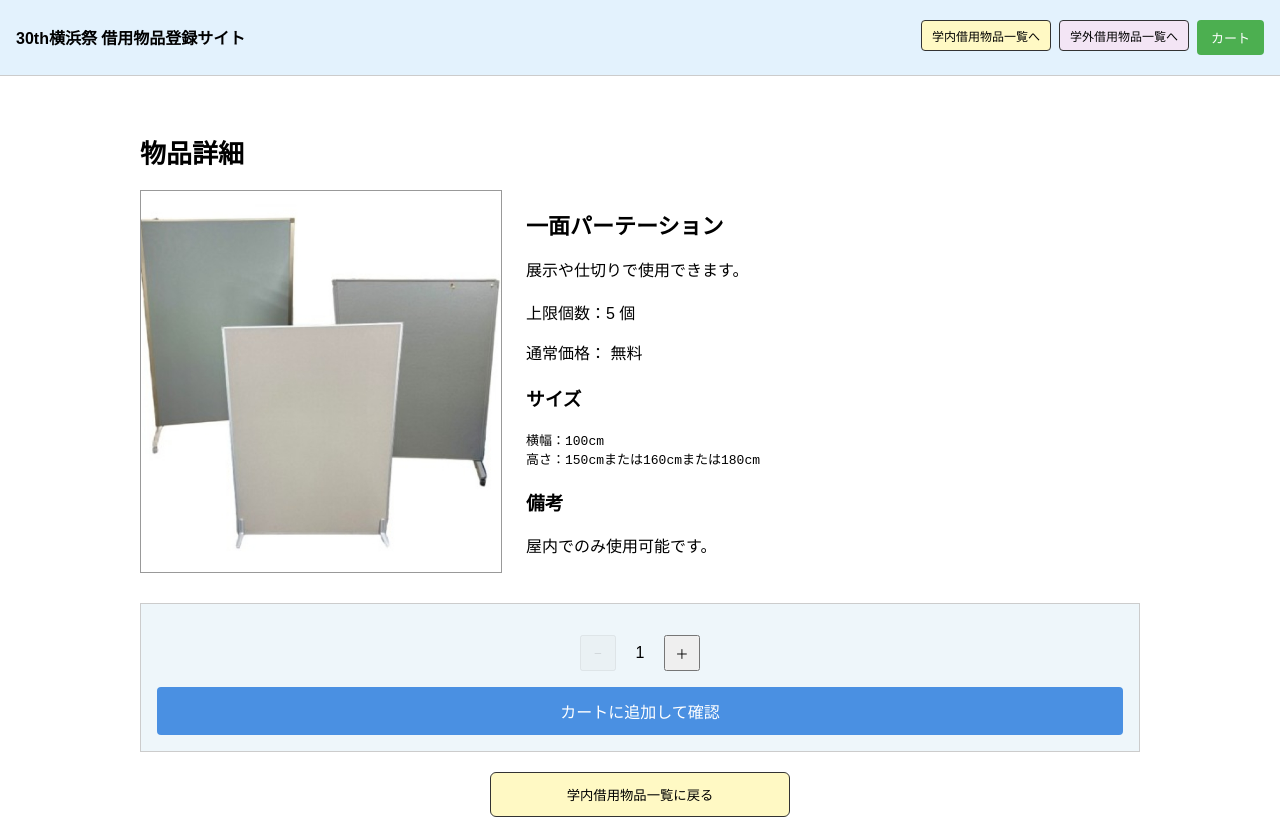
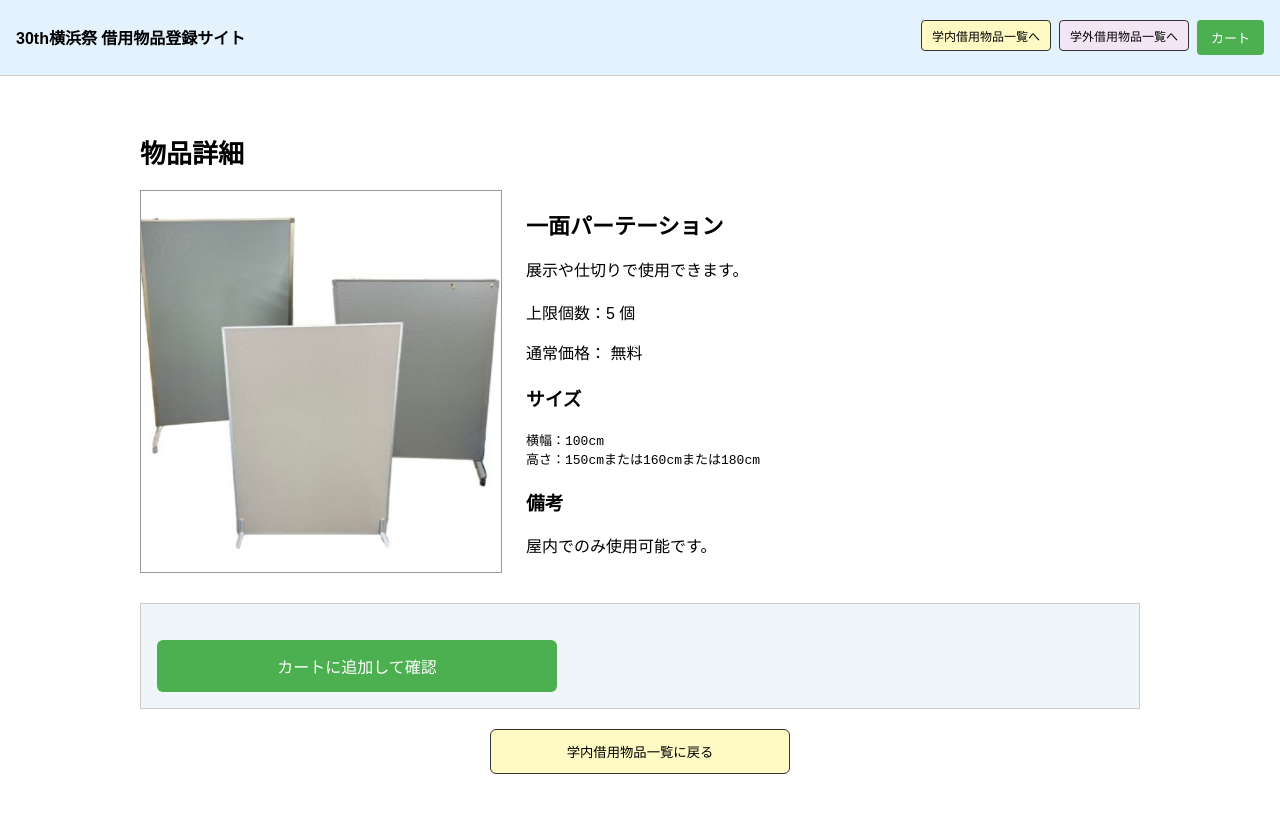
Before and after one commit to yokohamafest30kanri/yokohamasai-buppin, a Next.js app: page /items/1pa in a window 1280 px wide. After the commit the page ends 800 px from the top, so only its background shows below. Built offline with nearby package versions, Linux system fonts and the light colour scheme.

Commit message:
add item list

```diff
--- a/app/items/[id]/ItemDetailClient.tsx
+++ b/app/items/[id]/ItemDetailClient.tsx
@@ -10,74 +10,130 @@ type Props = {
 };
 
 export default function ItemDetailClient({ item }: Props) {
-  const [qty, setQty] = useState(1);
+  const router = useRouter();
   const { addToCart } = useCart();
-  const router = useRouter();
 
+  // ✅ variationごとの数量
+  const [quantities, setQuantities] = useState<Record<string, number>>(() => {
+    const initial: Record<string, number> = {};
+    item.variations?.forEach((v) => {
+      initial[v.id] = 0;
+    });
+    return initial;
+  });
+
+  // ✅ 数量変更
+  const updateQty = (id: string, newQty: number, maxQty: number) => {
+    setQuantities((prev) => ({
+      ...prev,
+      [id]: Math.max(0, Math.min(maxQty, newQty)),
+    }));
+  };
+
+  // ✅ カート追加
   const handleAddToCart = () => {
-    addToCart(item, qty);
+    if (!item.variations) return;
 
-    // state反映後に遷移
-    setTimeout(() => {
+    item.variations.forEach((v) => {
+      const qty = quantities[v.id];
+      if (qty > 0) {
+        addToCart(
+          {
+            id: v.id,
+            name: `${item.name}（${v.label}）`,
+            price: v.price,
+            maxQty: v.maxQty,
+          },
+          qty
+        );
+      }
+    });
+
     router.push("/cart");
-    }, 0);
   };
 
   return (
-    <div style={{ marginTop: "15px" }}>
-      {/* ===== 数量操作 ===== */}
+    <div style={{ marginTop: "20px" }}>
+      {/* ✅ バリエーションUI */}
+      {item.variations &&
+        item.variations.map((v) => {
+          const qty = quantities[v.id];
+
+          return (
+            <div
+              key={v.id}
+              style={{
+                border: "1px solid #ccc",
+                borderRadius: "6px",
+                padding: "12px",
+                marginBottom: "12px",
+                maxWidth: "400px",
+              }}
+            >
+              {/* サイズ */}
+              <p style={{ fontWeight: "bold", marginBottom: "6px" }}>
+                {v.label}
+              </p>
+
+              <p style={{ fontSize: "14px", marginBottom: "8px" }}>
+                {v.price === 0 ? "無料" : `${v.price}円`}
+              </p>
+
+              {/* 数量操作 */}
               <div
                 style={{
                   display: "flex",
-          justifyContent: "center",
                   alignItems: "center",
-          gap: "12px",
-          marginBottom: "16px",
+                  gap: "10px",
                 }}
               >
-        {/* − ボタン（1のときは押せない） */}
+                {/* − */}
                 <button
-          onClick={() => setQty((q) => Math.max(1, q - 1))}
-          disabled={qty === 1}
+                  onClick={() => updateQty(v.id, qty - 1, v.maxQty)}
+                  disabled={qty === 0}
                   style={{
                     width: "36px",
                     height: "36px",
-            cursor: qty === 1 ? "not-allowed" : "pointer",
-            opacity: qty === 1 ? 0.4 : 1,
+                    cursor: qty === 0 ? "not-allowed" : "pointer",
+                    opacity: qty === 0 ? 0.4 : 1,
                   }}
                 >
                   −
                 </button>
 
-        <span style={{ minWidth: "24px", textAlign: "center" }}>
+                <span style={{ minWidth: "20px", textAlign: "center" }}>
                   {qty}
                 </span>
 
-        {/* ＋ ボタン（✅ 上限のときは押せない） */}
+                {/* ＋ */}
                 <button
-          onClick={() => setQty((q) => Math.min(item.maxQty, q + 1))}
-          disabled={qty === item.maxQty}
+                  onClick={() => updateQty(v.id, qty + 1, v.maxQty)}
+                  disabled={qty === v.maxQty}
                   style={{
                     width: "36px",
                     height: "36px",
-            cursor: qty === item.maxQty ? "not-allowed" : "pointer",
-            opacity: qty === item.maxQty ? 0.4 : 1,
+                    cursor: qty === v.maxQty ? "not-allowed" : "pointer",
+                    opacity: qty === v.maxQty ? 0.4 : 1,
                   }}
                 >
                   ＋
                 </button>
               </div>
+            </div>
+          );
+        })}
 
-      {/* ===== カートに追加 ===== */}
+      {/* ✅ カートボタン */}
       <button
         onClick={handleAddToCart}
         style={{
           width: "100%",
-          padding: "12px",
-          backgroundColor: "#4a90e2",
+          maxWidth: "400px",
+          padding: "14px",
+          backgroundColor: "#4caf50",
           color: "#fff",
           border: "none",
-          borderRadius: "4px",
+          borderRadius: "6px",
           fontSize: "16px",
           cursor: "pointer",
         }}
--- a/app/items/[id]/page.tsx
+++ b/app/items/[id]/page.tsx
@@ -42,17 +42,17 @@ export default async function ItemDetailPage({ params }: PageProps) {
       <div
         style={{
           display: "flex",
-          flexWrap: "wrap", // ✅ スマホで折り返し
+          flexWrap: "wrap",
           gap: "24px",
           justifyContent: "center",
         }}
       >
-        {/* ===== 画像 ===== */}
+        {/* 画像 */}
         <div
           style={{
             width: "100%",
             maxWidth: "360px",
-            aspectRatio: "1 / 1", // ✅ 正方形維持
+            aspectRatio: "1 / 1",
             border: "1px solid #999",
             backgroundColor: "#f8f8f8",
             display: "flex",
@@ -77,14 +77,9 @@ export default async function ItemDetailPage({ params }: PageProps) {
           )}
         </div>
 
-        {/* ===== 説明 ===== */}
+        {/* 説明 */}
         <div style={{ flex: "1", minWidth: "260px" }}>
-          <h2
-            style={{
-              fontSize: "22px",
-              fontWeight: "bold",
-            }}
-          >
+          <h2 style={{ fontSize: "22px", fontWeight: "bold" }}>
             {item.name}
           </h2>
 
@@ -92,6 +87,8 @@ export default async function ItemDetailPage({ params }: PageProps) {
             {item.description}
           </p>
 
+          {/* ✅ variationがない場合だけ表示 */}
+          {!item.variations && (
             <div style={{ marginTop: "16px" }}>
               <p>上限個数：{item.maxQty} 個</p>
               <p>
@@ -99,22 +96,29 @@ export default async function ItemDetailPage({ params }: PageProps) {
                 {item.price === 0 ? " 無料" : ` ${item.price}円`}
               </p>
             </div>
+          )}
 
+          {/* ✅ サイズ（variationあるときは非表示でもOK） */}
+          {item.size && !item.variations && (
             <div style={{ marginTop: "20px" }}>
               <h3 style={{ fontWeight: "bold" }}>サイズ</h3>
               <pre style={{ whiteSpace: "pre-wrap" }}>
                 {item.size}
               </pre>
             </div>
+          )}
 
+          {/* 備考 */}
+          {item.note && (
             <div style={{ marginTop: "20px" }}>
               <h3 style={{ fontWeight: "bold" }}>備考</h3>
               <p>{item.note}</p>
             </div>
+          )}
         </div>
       </div>
 
-      {/* ===== カート操作 ===== */}
+      {/* ✅ variation UIはここで出る */}
       <div
         style={{
           marginTop: "30px",
@@ -126,7 +130,7 @@ export default async function ItemDetailPage({ params }: PageProps) {
         <ItemDetailClient item={item} />
       </div>
 
-      {/* ===== 戻るボタン ===== */}
+      {/* 戻る */}
       <div style={{ marginTop: "20px", textAlign: "center" }}>
         <Link
           href={isExternal ? "/items/external" : "/items/internal"}
@@ -135,7 +139,7 @@ export default async function ItemDetailPage({ params }: PageProps) {
             style={{
               padding: "12px 20px",
               width: "100%",
-              maxWidth: "300px", // ✅ スマホで見やすい
+              maxWidth: "300px",
               backgroundColor: isExternal
                 ? "#F3E5F5"
                 : "#FFF9C4",
--- a/lib/items.ts
+++ b/lib/items.ts
@@ -1,12 +1,23 @@
+export type Variation = {
+  id: string;
+  label: string;
+  price: number;
+  maxQty: number;
+};
+
 export type Item = {
   id: string;
   name: string;
-  maxQty: number;
-  price: number;
-  description: string;
-  size: string;
-  note: string;
+
+  // ✅ optionalにする
+  maxQty?: number;
+  price?: number;
+  description?: string;
+  size?: string;
+  note?: string;
+
   imageUrl?: string;
+  variations?: Variation[];
 };
 
 export const internalItems: Item[] = [
@@ -303,6 +314,28 @@ export const externalItems: Item[] = [
     note: "3~7℃で温度調節を行えます。",
     imageUrl: "/items/juicedispenser.jpg",
   },
+  {
+  id: "nabe",
+  name: "鍋",
+  description: "ゆでる調理等で使用できます。",
+  size: "直径30cm\n直径39cm",
+  note: "IHに対応しておりません。",
+  imageUrl: "nabe/items/nabe.jpg",
+  variations: [
+    {
+      id: "nabe30",
+      label: "30cm",
+      price: 660,
+      maxQty: 4,
+    },
+    {
+      id: "nabe39",
+      label: "39cm",
+      price: 990,
+      maxQty: 4,
+    },
+  ],
+}
 ];
 
   //↓これをコピペ
```
Lines whose indentation alone changed are shown as unchanged.
